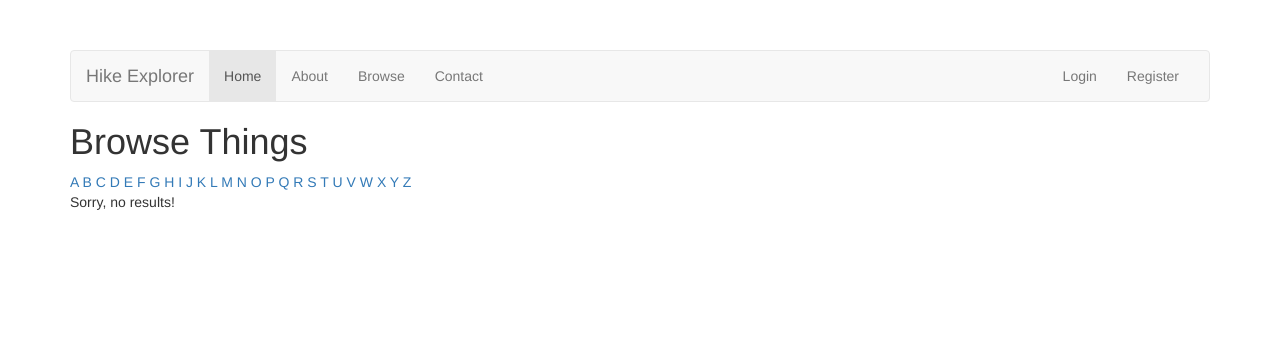
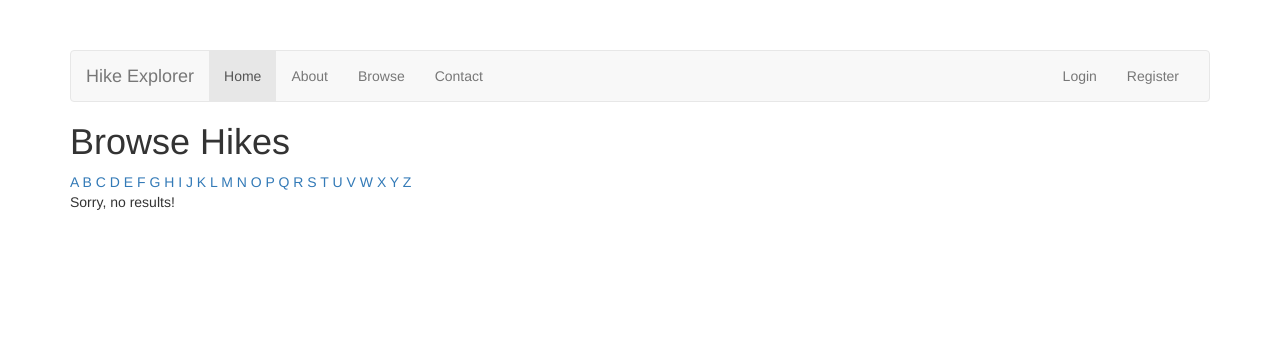
Before and after one commit to giantryansaul/hellowebapp, a Django app: template collection/templates/search/search.html in a window 1280 px wide. Shown: the top 362 px of the page. Run offline with Django 3.2, Linux system fonts and the light colour scheme; the template is opened without the code that fills it, so the values that code supplies are empty; some libraries are stand-ins or nearby versions.

Commit message:
changed Things to Hikes

```diff
--- a/collection/templates/search/search.html
+++ b/collection/templates/search/search.html
@@ -2,7 +2,7 @@
 {% block title %}Browse - {{ block.super }}{% endblock %}
 {% block content %}
         <h1>
-            Browse Things{% if initial %} Starting with '{{ initial|title }}'{% endif %}
+            Browse Hikes{% if initial %} Starting with '{{ initial|title }}'{% endif %}
         </h1>
 
         {% for letter in 'abcdefghijklmnopqrstuvwxyz' %}
```
